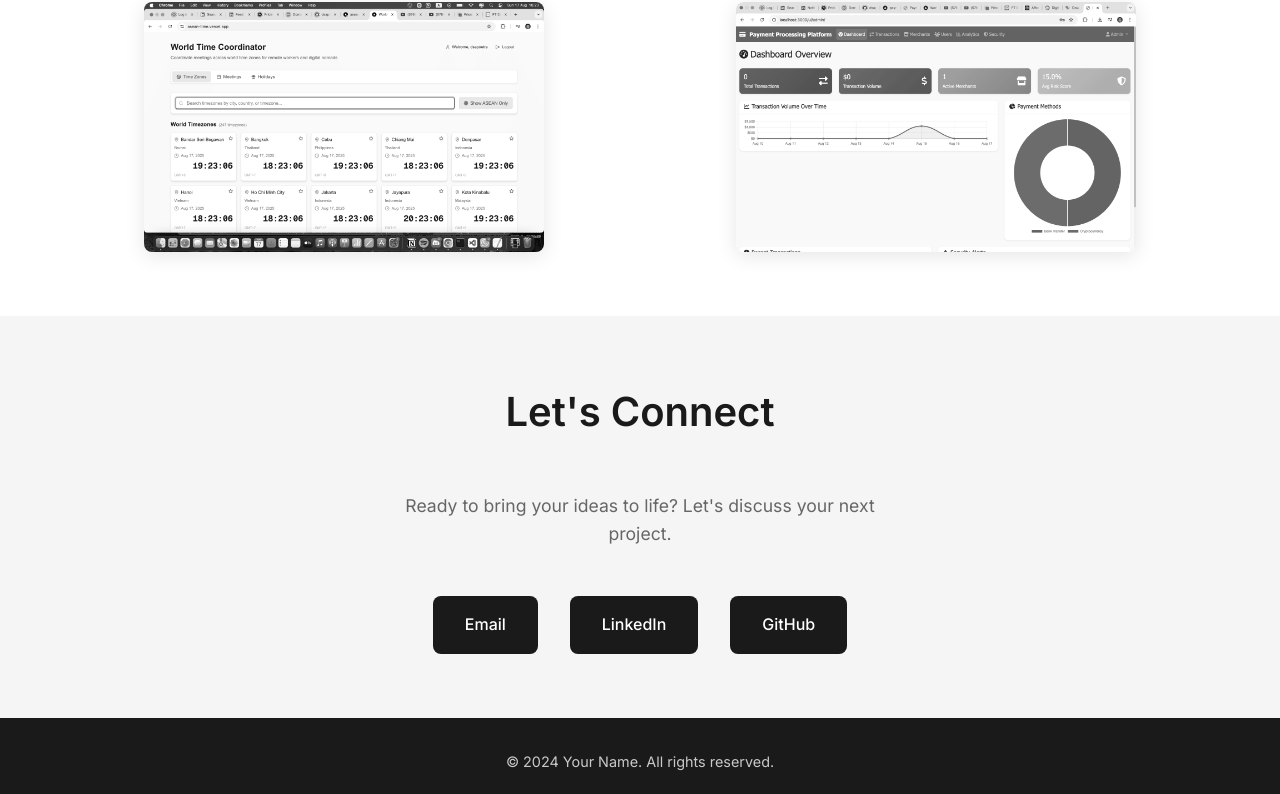
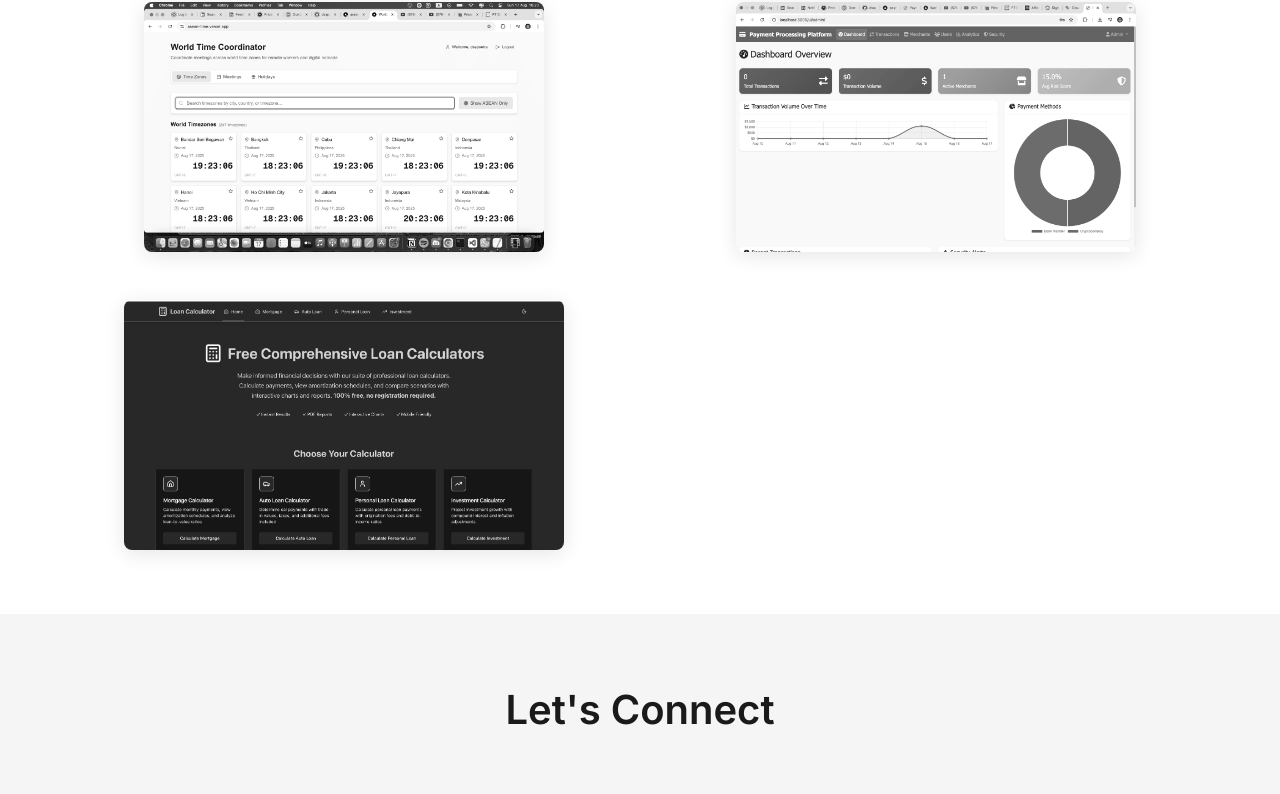
Before and after one commit to dsapoetra/landing-page-ds, a React (Vite) app: page / in a window 1280 px wide. Shown: the part 1404-2198 px from the top of the page. Built offline with nearby package versions, Linux system fonts and the light colour scheme.

Commit message:
add porto

```diff
--- a/src/data/portfolioItems.ts
+++ b/src/data/portfolioItems.ts
@@ -25,6 +25,14 @@ export const portfolioItems: PortfolioItem[] = [
     imageUrl: '/images/portfolio/payment.png',
     link: 'https://payment-processing-sooty.vercel.app/',
     category: 'Web Development'
+  },
+    {
+    id: 3,
+    title: 'Loan Calculator',
+    description: 'Loan(mortgage, auto, personal) calculator. Helps you understand the cost of borrowing money.',
+    imageUrl: '/images/portfolio/loan.png',
+    link: 'https://loan-calculator.dsapoetra.com/',
+    category: 'Web Development'
   }
 ];
 
```
Also changed, not shown: public/images/portfolio/loan.png (added).
